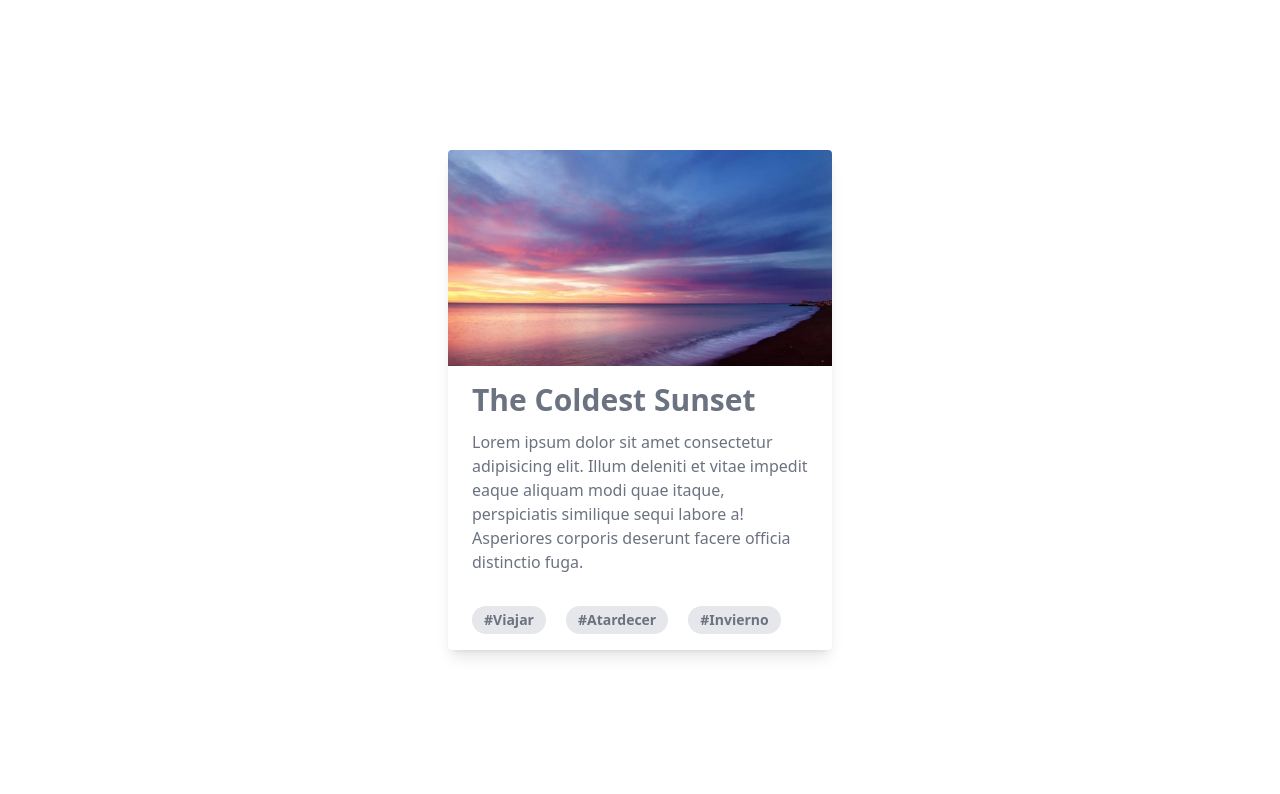
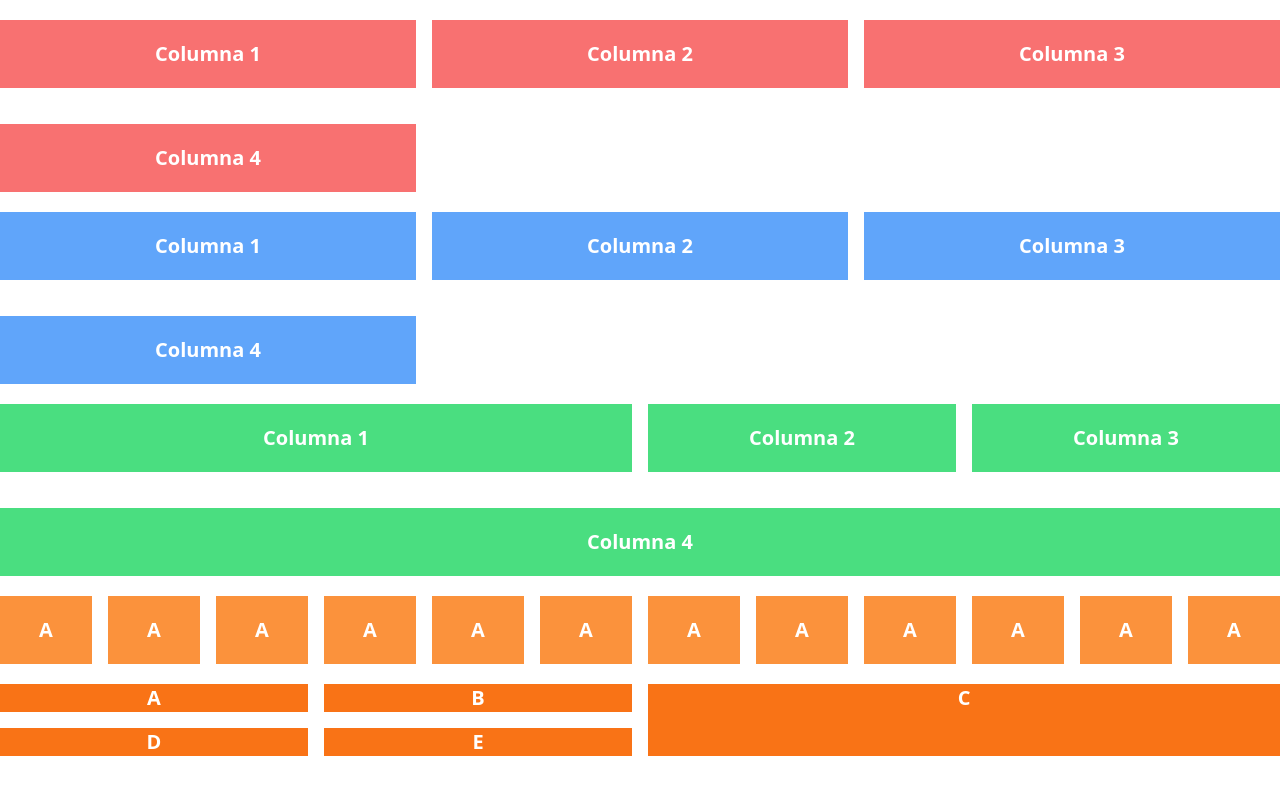
Before and after one commit to MiguelRequenaR/CourseTailwindCSS, a React (Vite) app: page / in a window 1280 px wide. Shown: the top 794 px of the page. Built offline with nearby package versions, Linux system fonts and the light colour scheme.

Commit message:
second commit

```diff
--- a/src/App.jsx
+++ b/src/App.jsx
@@ -1,11 +1,12 @@
-import Header from "./components/Card"
-
+// import Card from "./components/Card";
+import Grid from "./components/Grid";
 
 function App() {
 
   return (
     <div>
-        <Header/>
+        {/* <Card/> */}
+        <Grid/>
     </div>
   )
 }
--- a/src/components/Card.jsx
+++ b/src/components/Card.jsx
@@ -3,7 +3,7 @@ import image from '../assets/atardecer.webp';
 const Card = ()=>{
     return(
         <div className="flex justify-center items-center h-screen">
-            <div className="max-w-sm rounded overflow-hidden shadow-lg">
+            <div className="max-w-sm rounded-lg overflow-hidden shadow-lg">
                     <img className='w-full' src={image} alt="" />
                 <div className='px-6 py-4'>
                     <h1 className='font-bold text-3xl text-gray-500 pb-3'>The Coldest Sunset</h1>
--- /dev/null
+++ b/src/components/Grid.jsx
@@ -0,0 +1,64 @@
+const Grid = ()=>{
+
+    return (
+        <div className="container mx-auto">
+            <div className="grid grid-cols-3 gap-4">
+                <div className="bg-red-400 text-white font-bold text-xl text-center py-5 mt-5">Columna 1</div>
+                <div className="bg-red-400 text-white font-bold text-xl text-center py-5 mt-5">Columna 2</div>
+                <div className="bg-red-400 text-white font-bold text-xl text-center py-5 mt-5">Columna 3</div>
+                <div className="bg-red-400 text-white font-bold text-xl text-center py-5 mt-5">Columna 4</div>
+            </div>
+
+            <div className="grid grid-cols-1 sm:grid-cols-3 gap-4">
+                <div className="bg-blue-400 text-white font-bold text-xl text-center py-5 mt-5">Columna 1</div>
+                <div className="bg-blue-400 text-white font-bold text-xl text-center py-5 mt-5">Columna 2</div>
+                <div className="bg-blue-400 text-white font-bold text-xl text-center py-5 mt-5">Columna 3</div>
+                <div className="bg-blue-400 text-white font-bold text-xl text-center py-5 mt-5">Columna 4</div>
+            </div>
+
+            <div className="grid grid-cols-4 gap-4">
+                <div className="bg-green-400 text-white font-bold text-xl text-center py-5 mt-5 col-span-2">Columna 1</div>
+                <div className="bg-green-400 text-white font-bold text-xl text-center py-5 mt-5">Columna 2</div>
+                <div className="bg-green-400 text-white font-bold text-xl text-center py-5 mt-5">Columna 3</div>
+                <div className="bg-green-400 text-white font-bold text-xl text-center py-5 mt-5 col-span-4">Columna 4</div>
+            </div>
+            <div className="grid grid-cols-12 gap-4">
+                <div className="bg-orange-400 text-white font-bold text-xl text-center py-5 mt-5">A</div>
+                <div className="bg-orange-400 text-white font-bold text-xl text-center py-5 mt-5">A</div>
+                <div className="bg-orange-400 text-white font-bold text-xl text-center py-5 mt-5">A</div>
+                <div className="bg-orange-400 text-white font-bold text-xl text-center py-5 mt-5">A</div>
+                <div className="bg-orange-400 text-white font-bold text-xl text-center py-5 mt-5">A</div>
+                <div className="bg-orange-400 text-white font-bold text-xl text-center py-5 mt-5">A</div>
+                <div className="bg-orange-400 text-white font-bold text-xl text-center py-5 mt-5">A</div>
+                <div className="bg-orange-400 text-white font-bold text-xl text-center py-5 mt-5">A</div>
+                <div className="bg-orange-400 text-white font-bold text-xl text-center py-5 mt-5">A</div>
+                <div className="bg-orange-400 text-white font-bold text-xl text-center py-5 mt-5">A</div>
+                <div className="bg-orange-400 text-white font-bold text-xl text-center py-5 mt-5">A</div>
+                <div className="bg-orange-400 text-white font-bold text-xl text-center py-5 mt-5">A</div>
+            </div>
+            {/* <div className="grid grid-cols-4 gap-4">
+                <div className="bg-red-200 font-bold text-xl text-center py-5 mt-5 col-start-2">Columna 1</div>
+                <div className="bg-red-200 font-bold text-xl text-center py-5 mt-5 col-end-3">Columna 2</div>
+                <div className="bg-red-200 font-bold text-xl text-center py-5 mt-5">Columna 3</div>
+                <div className="bg-red-200 font-bold text-xl text-center py-5 mt-5">Columna 4</div>
+            </div>
+
+            <div className="grid grid-row-4 gap-4 mt-5 text-center text-white font-bold text-xl">
+                <div className="bg-orange-500 row-span-4">A</div>
+                <div className="bg-orange-500">B</div>
+                <div className="bg-orange-500">C</div>
+                <div className="bg-orange-500">D</div>
+            </div> */}
+
+            <div className="grid grid-cols-1 sm:grid-cols-4 grid-row-1 sm:grid-row-2 gap-4 mt-5 text-center text-white font-bold text-xl">
+                <div className="bg-orange-500">A</div>
+                <div className="bg-orange-500">B</div>
+                <div className="bg-orange-500 cold-span-1 sm:col-span-2 row-span-1 sm:row-span-2">C</div>
+                <div className="bg-orange-500">D</div>
+                <div className="bg-orange-500">E</div>
+            </div>
+        </div>
+    )
+}
+
+export default Grid;
```
